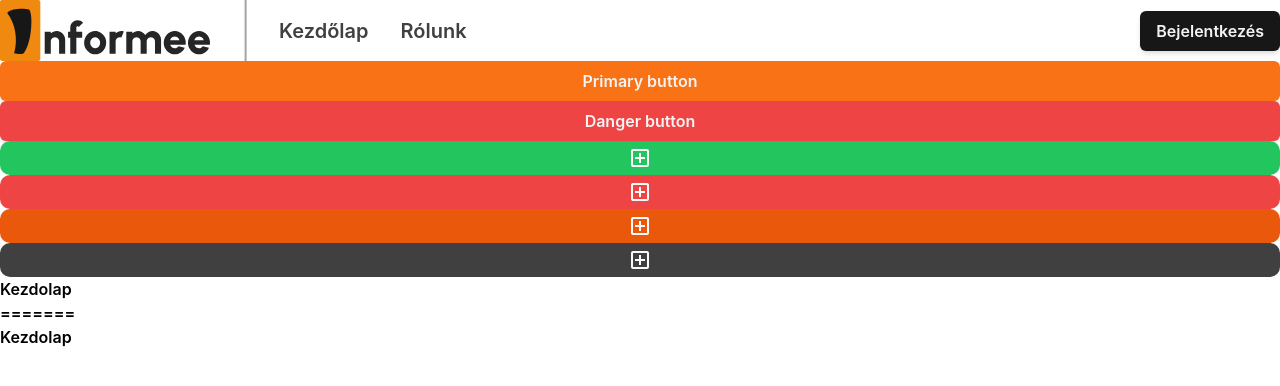
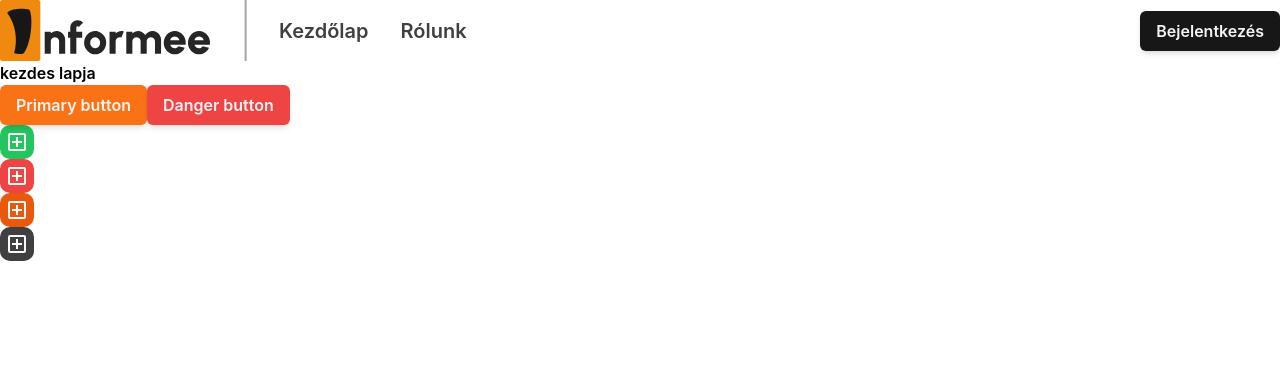
Before and after one commit to WR0NGTH3HU4/Informee, a Vue app: page /Kezdolap in a window 1280 px wide. Shown: the top 386 px of the page. Built offline with nearby package versions, Linux system fonts and the light colour scheme.

Commit message:
gombok meg ilyenek

```diff
--- a/src/App.vue
+++ b/src/App.vue
@@ -3,8 +3,6 @@ import { RouterLink, RouterView } from 'vue-router'
 //import HelloWorld from './components/HelloWorld.vue'*/
 import Logo from './components/Logo.vue'
 import Navbar from './components/Navbar.vue'
-import Button from './components/Button.vue'
-import PostActionButton from './components/PostActionButton.vue'
 
 function asd() {
   alert('asdasdasd')
@@ -13,19 +11,10 @@ function asd() {
 
 <template>
   <Navbar />
-
-  <Button text="Primary button" type="primary"></Button>
-  <Button text="Danger button" type="danger"></Button>
-  <PostActionButton class="upvote"></PostActionButton>
-  <PostActionButton class="dislike"></PostActionButton>
-  <PostActionButton class="share"></PostActionButton>
-  <PostActionButton class="report"></PostActionButton>
-  <RouterView />
-=======
   <!--<Button text="Primary button" type="primary"></Button>-->
   <!--<Button text="Danger button" type="danger"></Button>-->
   <!--<PostActionButton class="upvote"></PostActionButton>-->
-  <RouterView class="flex"/>
+  <RouterView class=""/>
 
 </template>
 
--- a/src/views/Kezdolap.vue
+++ b/src/views/Kezdolap.vue
@@ -1,5 +1,17 @@
+<script setup>
+import Button from '../components/Button.vue'
+import PostActionButton from '../components/PostActionButton.vue'
+</script>
+
 <template>
     <div>
-        <h2>Kezdolap</h2>
+        <h2>kezdes lapja</h2>
+
+  <Button text="Primary button" type="primary"></Button>
+  <Button text="Danger button" type="danger"></Button>
+  <PostActionButton class="upvote"></PostActionButton>
+  <PostActionButton class="dislike"></PostActionButton>
+  <PostActionButton class="share"></PostActionButton>
+  <PostActionButton class="report"></PostActionButton>
     </div>
 </template>
```
